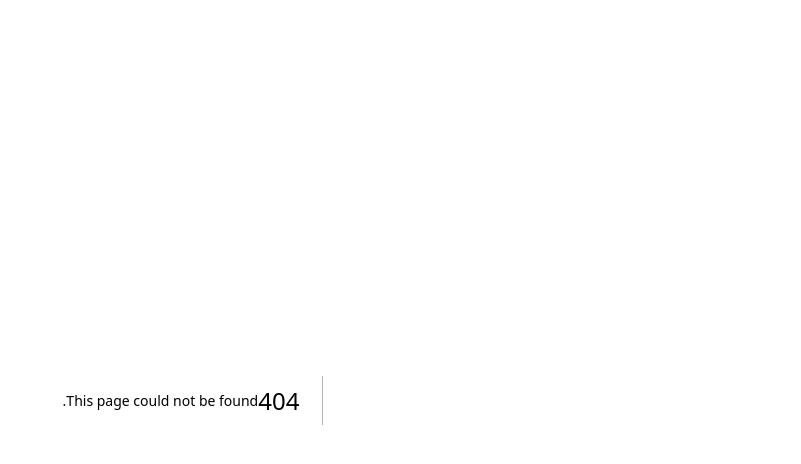
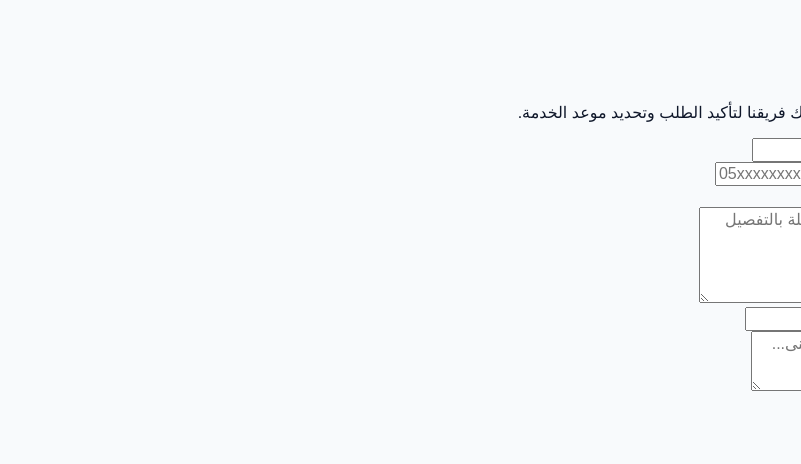
Before and after one commit to nsqdes-source/maintenance-website, a Next.js app: page /request in a window 1280 px wide. Before the commit this address had no page. Shown: the top 464 px of the page, without its empty margins (479-1280 px from the left). Built offline with nearby package versions, Linux system fonts and the light colour scheme.

Commit message:
feat: add service request page

```diff
--- /dev/null
+++ b/app/request/page.tsx
@@ -0,0 +1,24 @@
+import type { Metadata } from "next";
+import RequestForm from "./RequestForm";
+
+export const metadata: Metadata = {
+  title: "طلب خدمة | خدمات الصيانة العامة",
+  description: "أرسل طلب صيانة وسنتواصل معك.",
+};
+
+export default function RequestPage() {
+  return (
+    <main className="request-page">
+      <section className="request-section">
+        <div className="request-container">
+          <header className="request-header">
+            <p className="eyebrow">طلب خدمة</p>
+            <h1>اطلب خدمة صيانة</h1>
+            <p>املأ البيانات التالية وسيتواصل معك فريقنا لتأكيد الطلب وتحديد موعد الخدمة.</p>
+          </header>
+          <RequestForm />
+        </div>
+      </section>
+    </main>
+  );
+}
```
